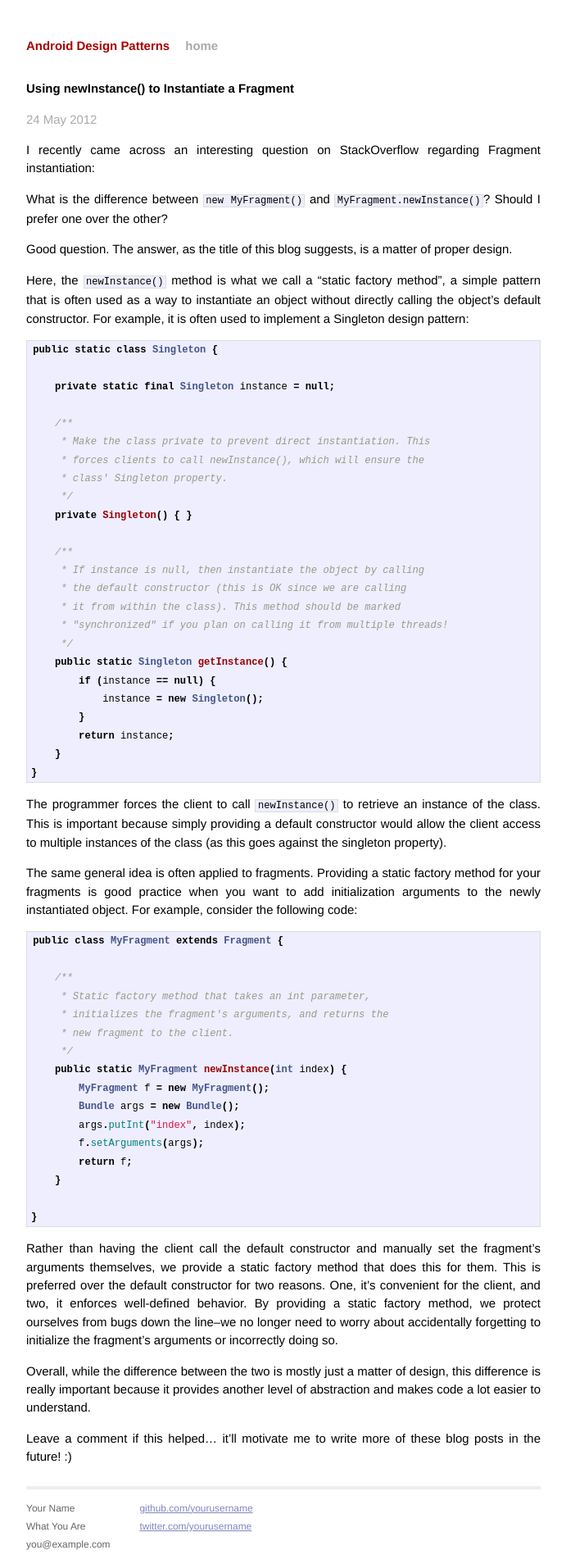
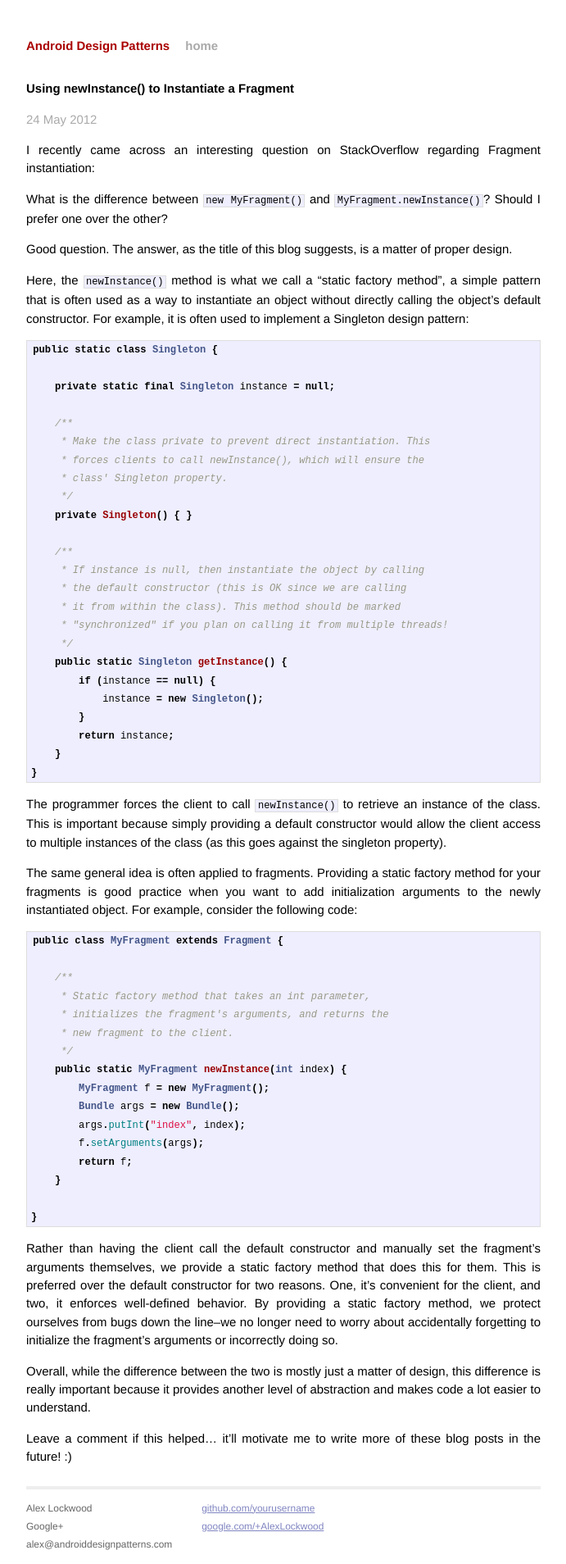
Before and after one commit to alexjlockwood/AndroidDesignPatterns, a Jekyll site: the page built from _posts/2012-05-24-using-newinstance-to-instantiate-a-fragment.md, in a window 1280 px wide. Shown: the whole page at 82% size, without its empty margins (294-985 px from the left). Built offline with Jekyll 4.4.1, drawn with Linux system fonts in a browser that asks for light colours; Markdown is read by kramdown in place of the engine named in the settings.

Commit message:
Minor adjustments to layouts

```diff
--- a/_layouts/default.html
+++ b/_layouts/default.html
@@ -26,15 +26,15 @@
           <div class="footer">
             <div class="contact">
               <p>
-                Your Name<br />
-                What You Are<br />
-                you@example.com
+                Alex Lockwood<br />
+                Google+<br />
+                alex@androiddesignpatterns.com
               </p>
             </div>
             <div class="contact">
               <p>
-                <a href="https://github.com/yourusername">github.com/yourusername</a><br />
-                <a href="https://twitter.com/yourusername">twitter.com/yourusername</a><br />
+                <a href="https://github.com/alexjlockwood">github.com/yourusername</a><br />
+                <a href="https://google.com/+AlexLockwood">google.com/+AlexLockwood</a><br />
               </p>
             </div>
           </div>
--- a/index.html
+++ b/index.html
@@ -1,6 +1,6 @@
 ---
 layout: default
-title: Your New Jekyll Site
+title: Android Design Patterns
 ---
 
 <div id="home">
```
